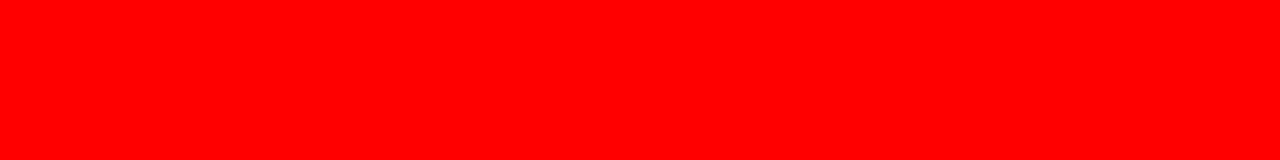
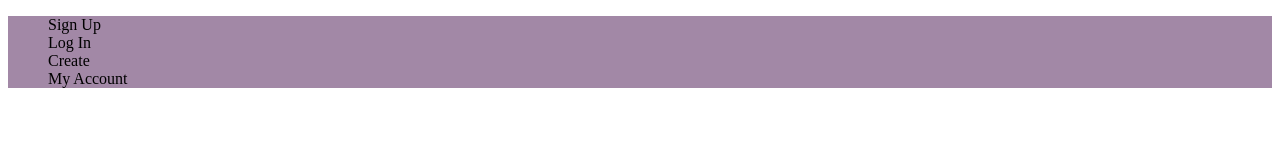
Before and after one commit to AKlein920/quoteInspo_MEAN, a plain HTML site: page public/index.html in a window 1280 px wide. Drawn offline with Linux system fonts and the light colour scheme.

Commit message:
added sass files for compiler and wrote some example code

```diff
--- a/public/index.html
+++ b/public/index.html
@@ -7,6 +7,16 @@
     <link rel="stylesheet" href="css/style.css">
   </head>
   <body>
+    <header>
+      <nav>
+        <ul>
+          <li>Sign Up</li>
+          <li>Log In</li>
+          <li>Create</li>
+          <li>My Account</li>
+        </ul>
+      </nav>
+    </header>
 
   </body>
 </html>
--- /dev/null
+++ b/public/scss/style.scss
@@ -0,0 +1,16 @@
+//variables
+$lilac: #A288A6;
+
+
+nav {
+  background: $lilac;
+  ul {
+    list-style: none;
+    &:hover {
+      font-size: 34px;
+    }
+    li {
+      text-decoration: none;
+    }
+  }
+}
```
Also changed, not shown: public/css/style.css, 1 other file.
